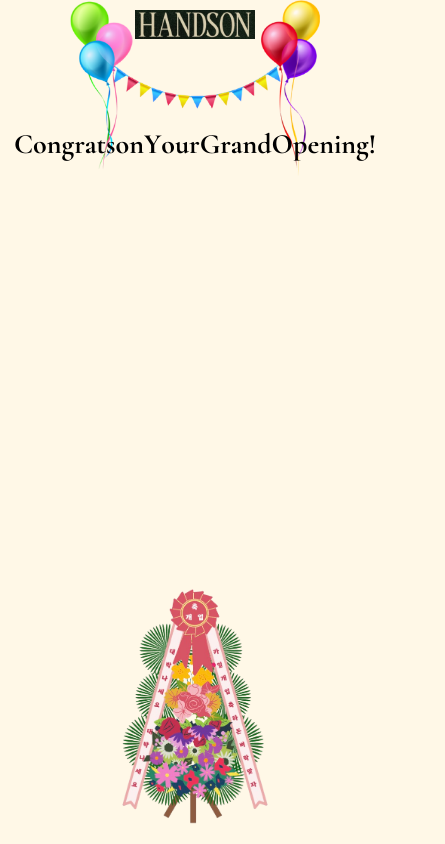
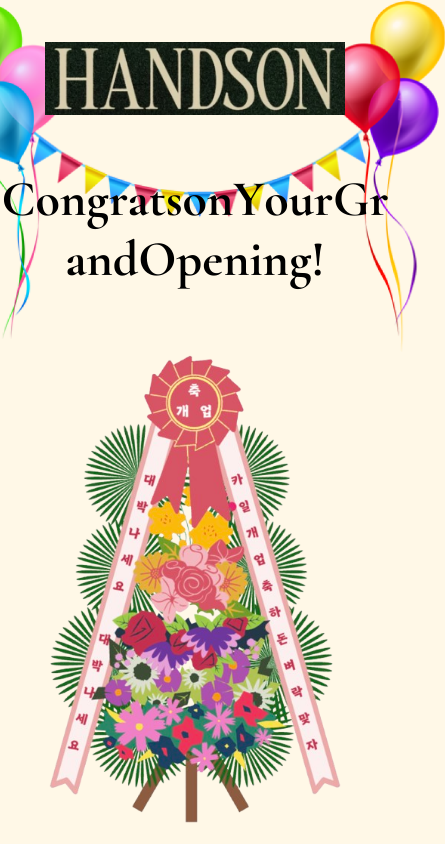
Before and after one commit to jiwoojun652/grand-opening, a plain HTML site: page index.html in a window 390 px wide. Both pictures are taken after a click on the picture 195 px from the left and 421 px from the top of the page. Shown: the whole page, 445 px wide, since content can reach past the window. Drawn offline with nearby package versions, Linux system fonts and the light colour scheme.

Commit message:
Update index.html

```diff
--- a/index.html
+++ b/index.html
@@ -3,8 +3,9 @@
 <head>
   <meta charset="UTF-8" />
   <meta name="viewport" content="width=device-width, initial-scale=1.0" />
-  <title>Box</title>
+  <title>Grand Opening</title>
 
+  <!-- Google Fonts: Cormorant Garamond -->
   <link href="https://fonts.googleapis.com/css2?family=Cormorant+Garamond:wght@700&display=swap" rel="stylesheet">
 
   <style>
@@ -12,7 +13,7 @@
       margin: 0;
       padding: 0;
       background: #fff8e7;
-      font-family: 'Cormorant Garamond', serif;
+      font-family: 'Arial', sans-serif;
       display: flex;
       justify-content: center;
       align-items: center;
@@ -27,8 +28,6 @@
       cursor: pointer;
       z-index: 2;
       transition: transform 0.3s ease;
-      max-width: 90vw;
-      max-height: 80vh;
     }
 
     .box:active {
@@ -37,13 +36,12 @@
 
     .flower {
       position: absolute;
-      width: 200px;
+      width: 300px;
       bottom: 20px;
       display: none;
       z-index: 3;
       cursor: pointer;
       transition: transform 0.3s ease;
-      max-width: 90vw;
     }
 
     .flower:active {
@@ -55,22 +53,10 @@
       top: -200px;
       left: 50%;
       transform: translateX(-50%);
-      width: 300px;
+      width: 500px;
       animation: floatUp 1s ease-out forwards;
       display: none;
       z-index: 3;
-      max-width: 90vw;
-    }
-
-    .logo {
-      position: absolute;
-      top: 10px;
-      left: 50%;
-      transform: translateX(-50%);
-      width: 150px;
-      display: none;
-      z-index: 3;
-      max-width: 90vw;
     }
 
     @keyframes floatUp {
@@ -79,11 +65,21 @@
       }
     }
 
+    .logo {
+      position: absolute;
+      top: 5%;
+      left: 50%;
+      transform: translateX(-50%);
+      width: 300px;
+      display: none;
+      z-index: 4;
+    }
+
     .message {
       position: absolute;
       top: 20%;
       width: 100%;
-      font-size: 36px;
+      font-size: 50px;
       font-weight: bold;
       color: #000000;
       font-family: 'Cormorant Garamond', serif;
@@ -107,29 +103,6 @@
       to {
         opacity: 1;
         transform: translateY(0);
-      }
-    }
-
-    @media (max-width: 500px) {
-      .box {
-        width: 90vw;
-      }
-
-      .flower {
-        width: 150px;
-      }
-
-      .balloons {
-        width: 250px;
-      }
-
-      .logo {
-        width: 120px;
-      }
-
-      .message {
-        font-size: 28px;
-        top: 15%;
       }
     }
   </style>
```
